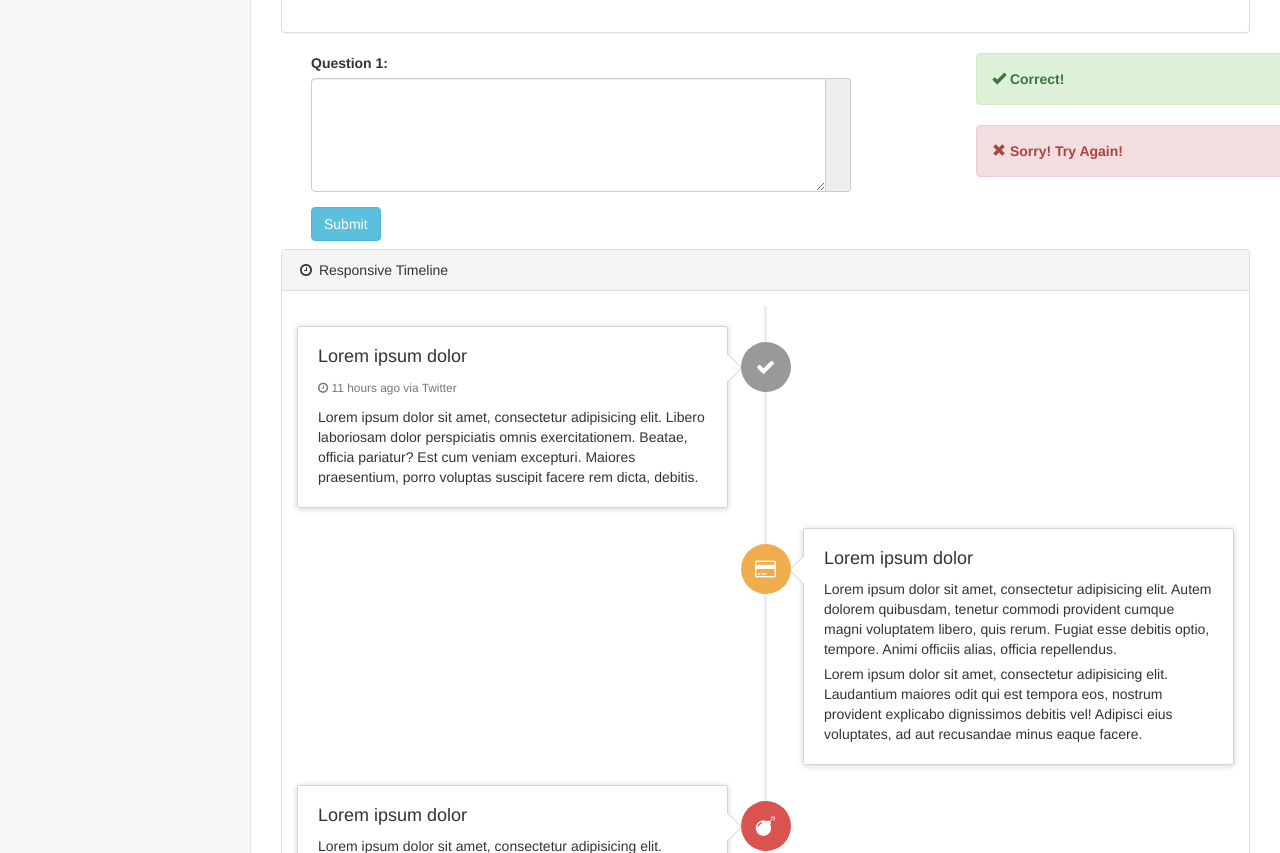
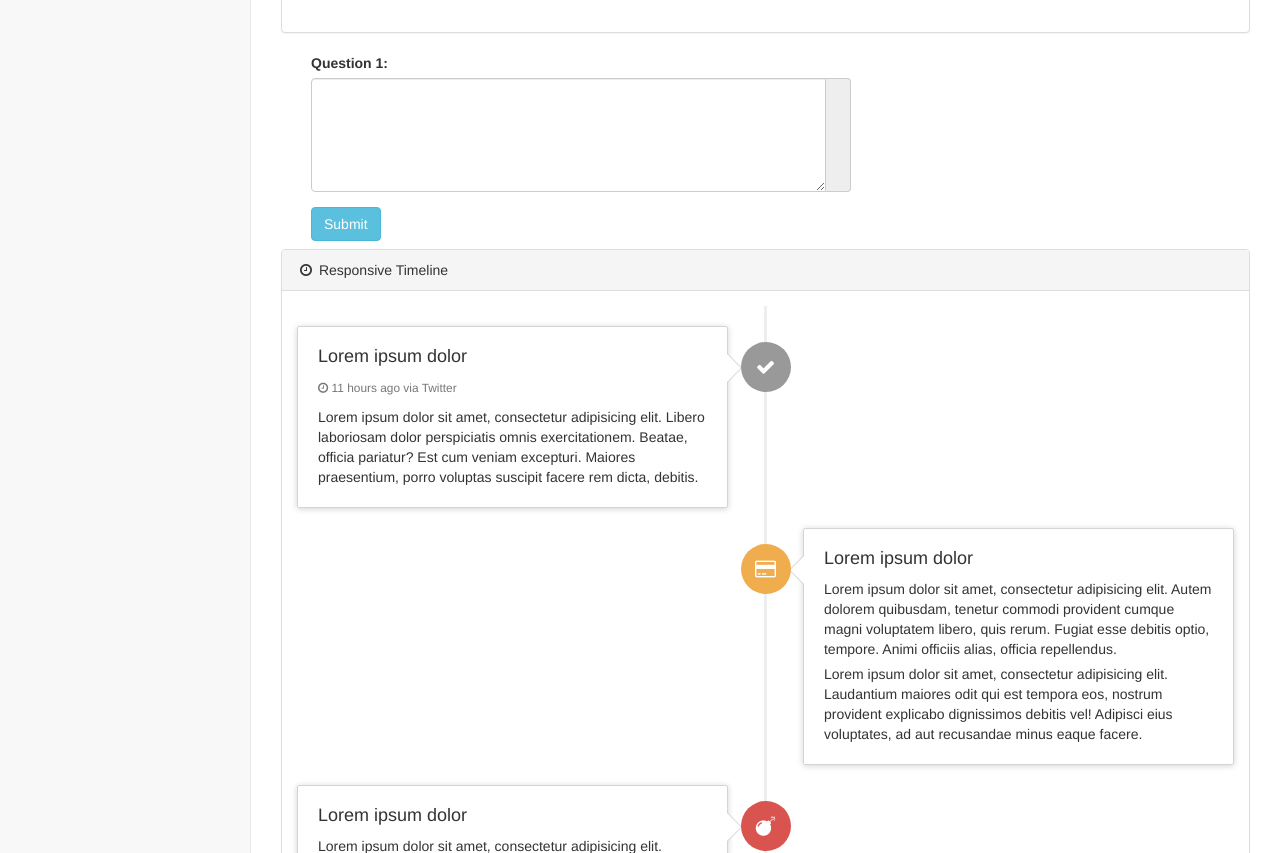
Before and after one commit to lvn/opus, a website: page client/index.html in a window 1280 px wide. Shown: the part 1180-2033 px from the top of the page. Drawn offline with Linux system fonts and the light colour scheme.

```diff
--- a/client/index.html
+++ b/client/index.html
@@ -466,15 +466,6 @@
                             <input type="submit" name="submit" id="submit" value="Submit" class="btn btn-info" style="margin-bottom:8px">
                         </div>
                     </form>
-
-                        <div class="col-lg-5 col-md-push-1">
-                                <div class="alert alert-success">
-                                    <strong><span class="glyphicon glyphicon-ok"></span> Correct!</strong>
-                                </div>
-                                <div class="alert alert-danger">
-                                    <span class="glyphicon glyphicon-remove"></span><strong> Sorry! Try Again!</strong>
-                                </div>
-                        </div>
                 </div>
             </div>
         <!-- /#page-wrapper -->
```
